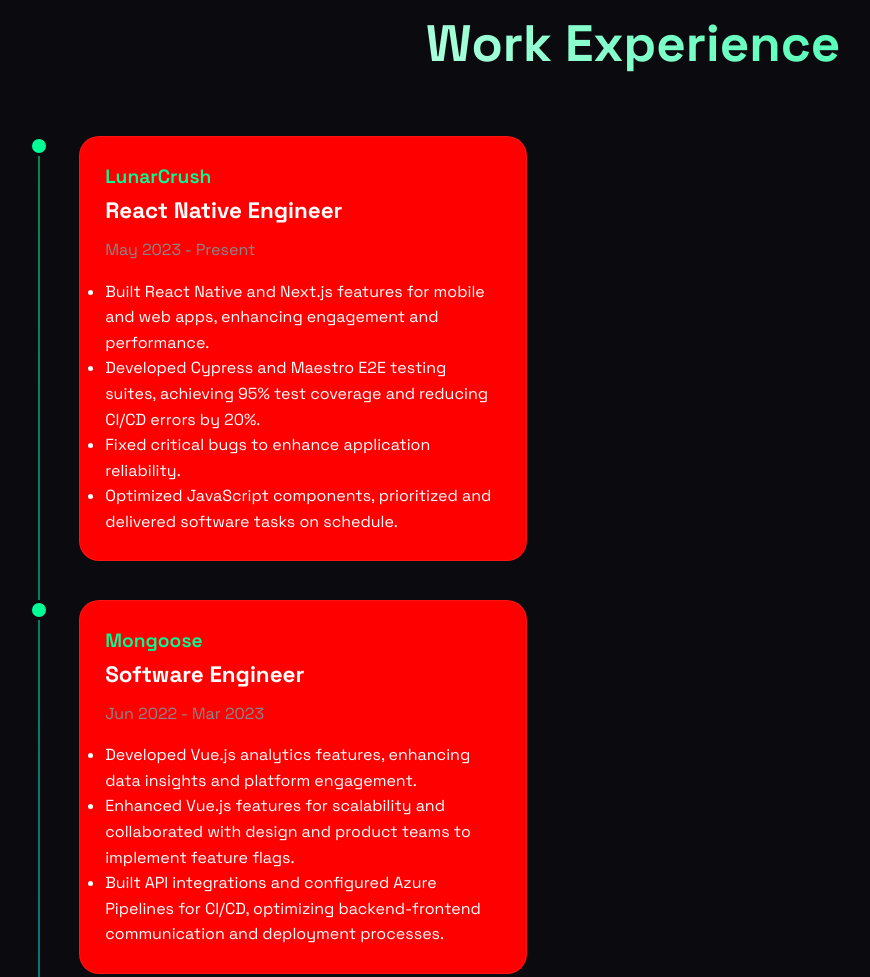
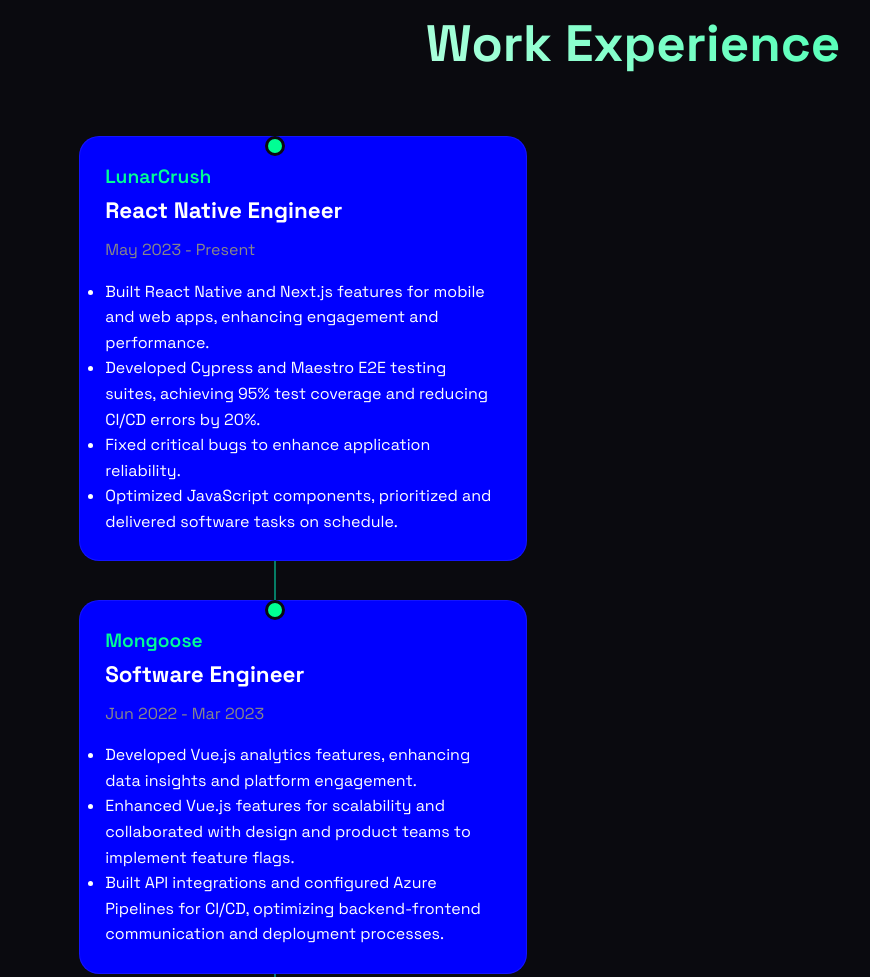
Before and after one commit to danilobatson/danilobatson.github.io, a plain HTML site: page index.html in a window 1280 px wide. Shown: the part 2131-3108 px from the top of the page, without its empty margins (7-877 px from the left). Drawn offline with Linux system fonts and the light colour scheme.

Commit message:
Update index.html

```diff
--- a/index.html
+++ b/index.html
@@ -373,7 +373,7 @@
         .timeline::before {
             content: '';
             position: absolute;
-            left: 20px;
+            left: 20%;
             transform: translateX(-50%);
             width: 1px;
             height: 100%;
@@ -402,9 +402,9 @@
             word-wrap: break-word;
             position: relative;
             transition: all 0.5s ease;
-            background-color: red;
+            background-color: blue;
 /*              */
-             max-width: 600px;
+            max-width: 1000px;
             width: calc(100% - 100px);
             margin-left: 60px !important;
             transform: none !important;
@@ -430,7 +430,7 @@
             position: absolute;
 /*             left: 50%; */
 /*             top: 50%; */
-            left: 20px;
+            left: 20%;
             top: 10px;
             transform: translate(-50%, -50%);
             width: clamp(15px, 2vw, 20px);
```
